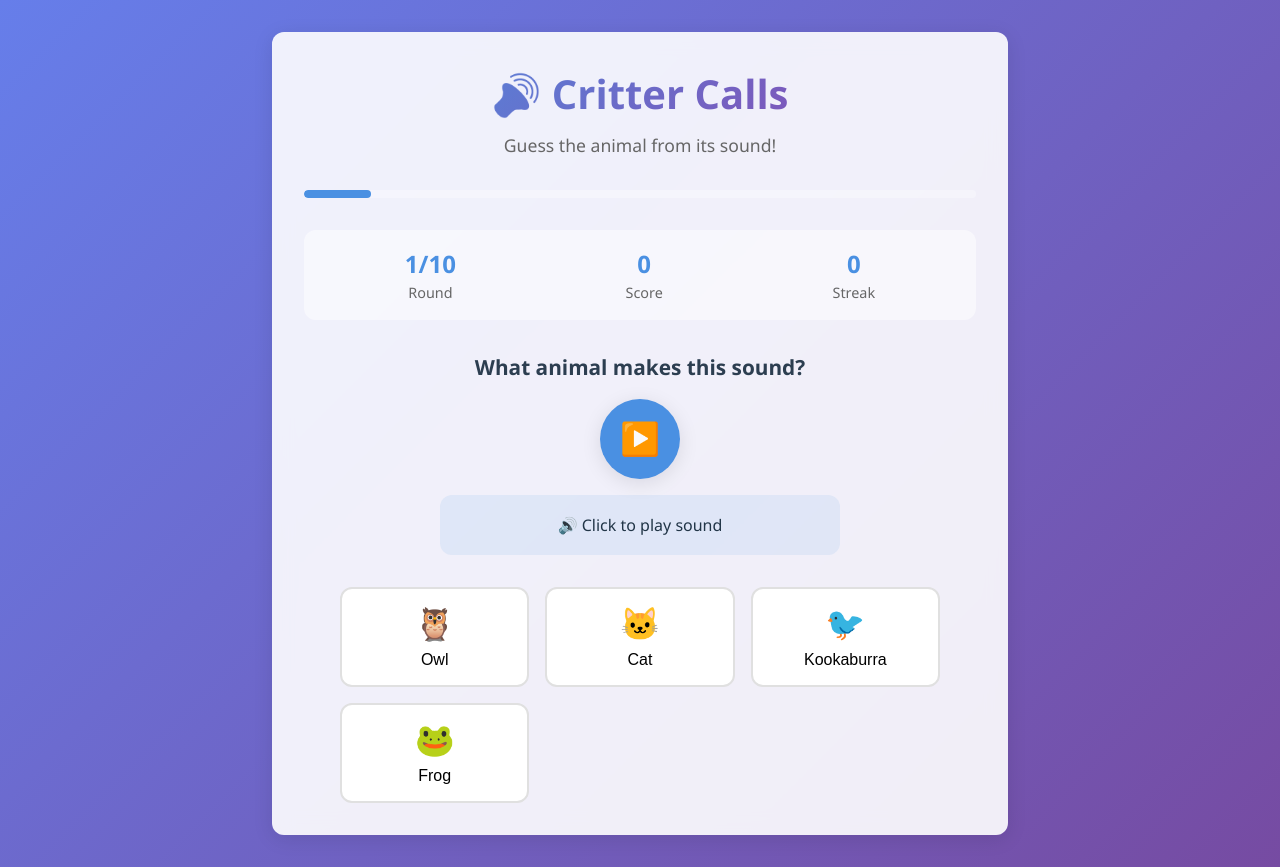
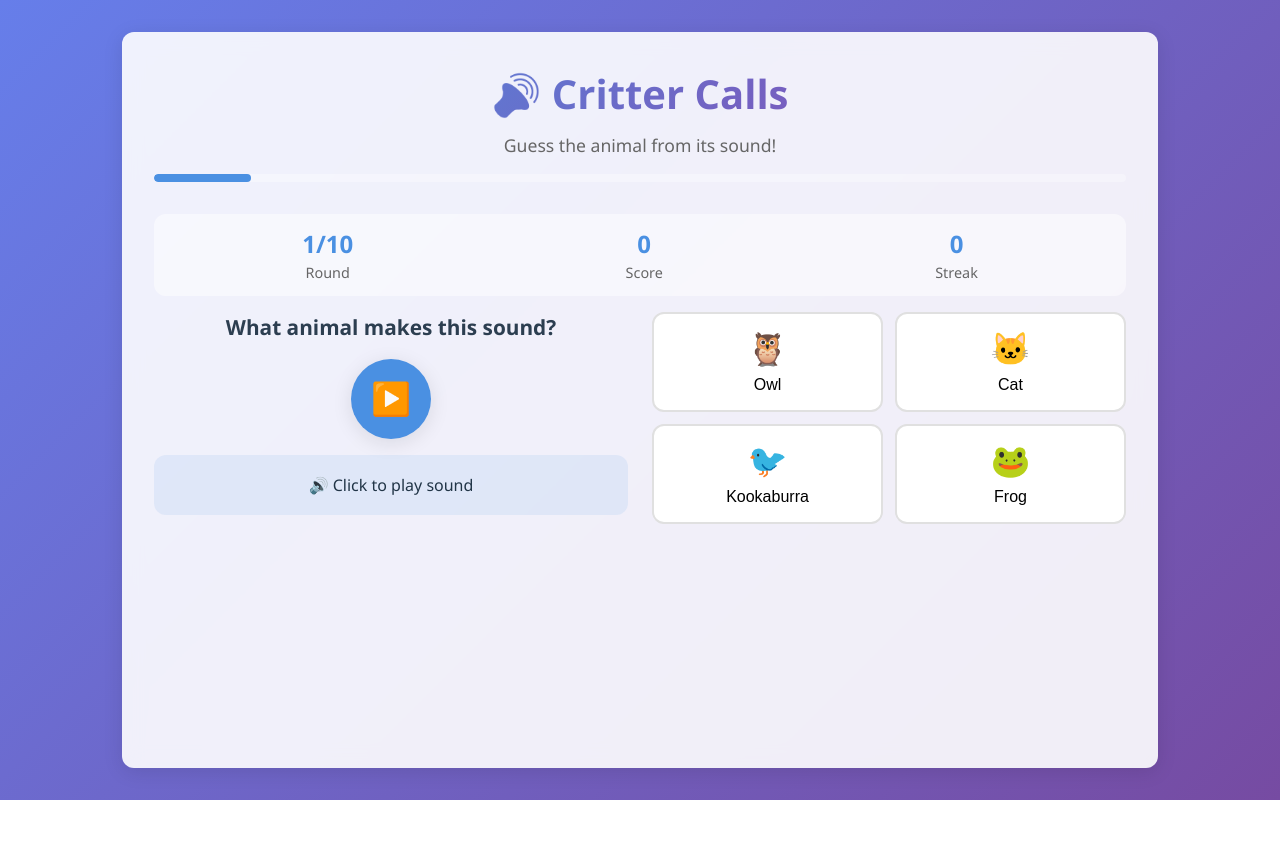
Before and after one commit to schlaufuchs26/animal-sound-guessr, a website built with Vite: page index.html in a window 1280 px wide. After the commit the page ends 800 px from the top, so only its background shows below. Built offline with nearby package versions, Linux system fonts and the light colour scheme.

Commit message:
widen layout, side-by-side on desktop, reduce scrolling

```diff
--- a/src/style.css
+++ b/src/style.css
@@ -32,7 +32,7 @@ body {
 }
 
 #app {
-  max-width: 800px;
+  max-width: 1100px;
   margin: 0 auto;
   padding: 2rem;
   min-height: 100vh;
@@ -53,7 +53,7 @@ body {
 
 .header {
   text-align: center;
-  margin-bottom: 2rem;
+  margin-bottom: 1rem;
 }
 
 .title {
@@ -74,8 +74,8 @@ body {
 .stats {
   display: flex;
   justify-content: space-around;
-  margin-bottom: 2rem;
-  padding: 1rem;
+  margin-bottom: 1rem;
+  padding: 0.75rem;
   background: rgba(255, 255, 255, 0.5);
   border-radius: var(--border-radius);
 }
@@ -100,7 +100,7 @@ body {
   display: flex;
   flex-direction: column;
   align-items: center;
-  gap: 2rem;
+  gap: 1.5rem;
 }
 
 .sound-section {
@@ -176,8 +176,8 @@ body {
 
 .choices {
   display: grid;
-  grid-template-columns: repeat(auto-fit, minmax(180px, 1fr));
-  gap: 1rem;
+  grid-template-columns: repeat(2, 1fr);
+  gap: 0.75rem;
   width: 100%;
   max-width: 600px;
 }
@@ -223,7 +223,7 @@ body {
 
 .result-section {
   text-align: center;
-  margin-top: 2rem;
+  margin-top: 1rem;
 }
 
 .result-message {
@@ -337,6 +337,39 @@ body {
   border-radius: 4px;
 }
 
+/* Wide screen: sound + choices side by side */
+@media (min-width: 769px) {
+  .game-area {
+    display: grid;
+    grid-template-columns: 1fr 1fr;
+    grid-template-rows: auto auto;
+    gap: 1.5rem;
+    align-items: start;
+  }
+
+  .sound-section {
+    grid-column: 1;
+    grid-row: 1;
+    max-width: none;
+  }
+
+  .choices {
+    grid-column: 2;
+    grid-row: 1;
+    max-width: none;
+  }
+
+  .result-section {
+    grid-column: 1 / -1;
+    grid-row: 2;
+  }
+
+  .game-over {
+    grid-column: 1 / -1;
+    grid-row: 1 / -1;
+  }
+}
+
 /* Mobile responsiveness */
 @media (max-width: 768px) {
   #app {
```
